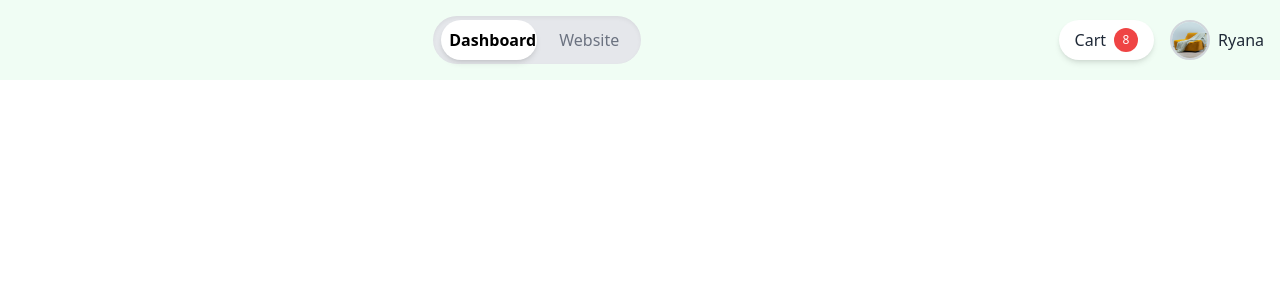
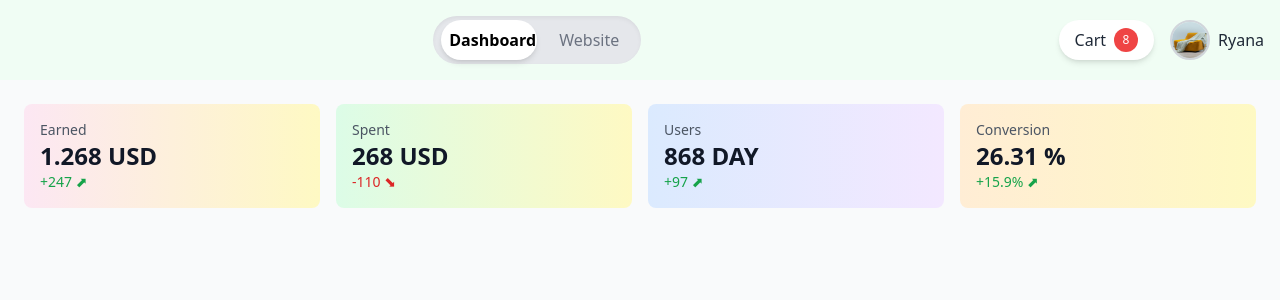
Before and after one commit to MahmoudHussien7/Bella-priv, a React (Vite) app: page /dashboard in a window 1280 px wide. Shown: the top 300 px of the page. Built offline with nearby package versions, Linux system fonts and the light colour scheme.

Commit message:
feat: :sparkles: build Admin StatisticsCards

```diff
--- /dev/null
+++ b/src/Admin/Components/StatisticsCards.jsx
@@ -0,0 +1,37 @@
+
+
+const StatisticsCards = () => {
+  return (
+    <div className="p-6 grid grid-cols-1 sm:grid-cols-2 lg:grid-cols-4 gap-4">
+      {/* Earned Card */}
+      <div className="bg-gradient-to-r from-pink-100 to-yellow-100 rounded-lg p-4 flex flex-col items-start justify-between">
+        <div className="text-sm font-medium text-gray-600">Earned</div>
+        <div className="text-2xl font-bold text-gray-900">1.268 USD</div>
+        <div className="text-sm text-green-600">+247 ⬈</div>
+      </div>
+
+      {/* Spent Card */}
+      <div className="bg-gradient-to-r from-green-100 to-yellow-100 rounded-lg p-4 flex flex-col items-start justify-between">
+        <div className="text-sm font-medium text-gray-600">Spent</div>
+        <div className="text-2xl font-bold text-gray-900">268 USD</div>
+        <div className="text-sm text-red-600">-110 ⬊</div>
+      </div>
+
+      {/* Users Card */}
+      <div className="bg-gradient-to-r from-blue-100 to-purple-100 rounded-lg p-4 flex flex-col items-start justify-between">
+        <div className="text-sm font-medium text-gray-600">Users</div>
+        <div className="text-2xl font-bold text-gray-900">868 DAY</div>
+        <div className="text-sm text-green-600">+97 ⬈</div>
+      </div>
+
+      {/* Conversion Card */}
+      <div className="bg-gradient-to-r from-orange-100 to-yellow-100 rounded-lg p-4 flex flex-col items-start justify-between">
+        <div className="text-sm font-medium text-gray-600">Conversion</div>
+        <div className="text-2xl font-bold text-gray-900">26.31 %</div>
+        <div className="text-sm text-green-600">+15.9% ⬈</div>
+      </div>
+    </div>
+  );
+};
+
+export default StatisticsCards;
--- a/src/Admin/Pages/Dashboard.jsx
+++ b/src/Admin/Pages/Dashboard.jsx
@@ -1,11 +1,13 @@
-import React from 'react'
 import AdminNavbar from '../Components/AdminNavbar'
+import StatisticsCards from '../Components/StatisticsCards'
 
 function Dashboard() {
   return (
-    <div>
-      <AdminNavbar/>
-    </div>
+    <div className="min-h-screen bg-gray-50">
+    <AdminNavbar />
+    <StatisticsCards />
+
+  </div>
   )
 }
 
```
